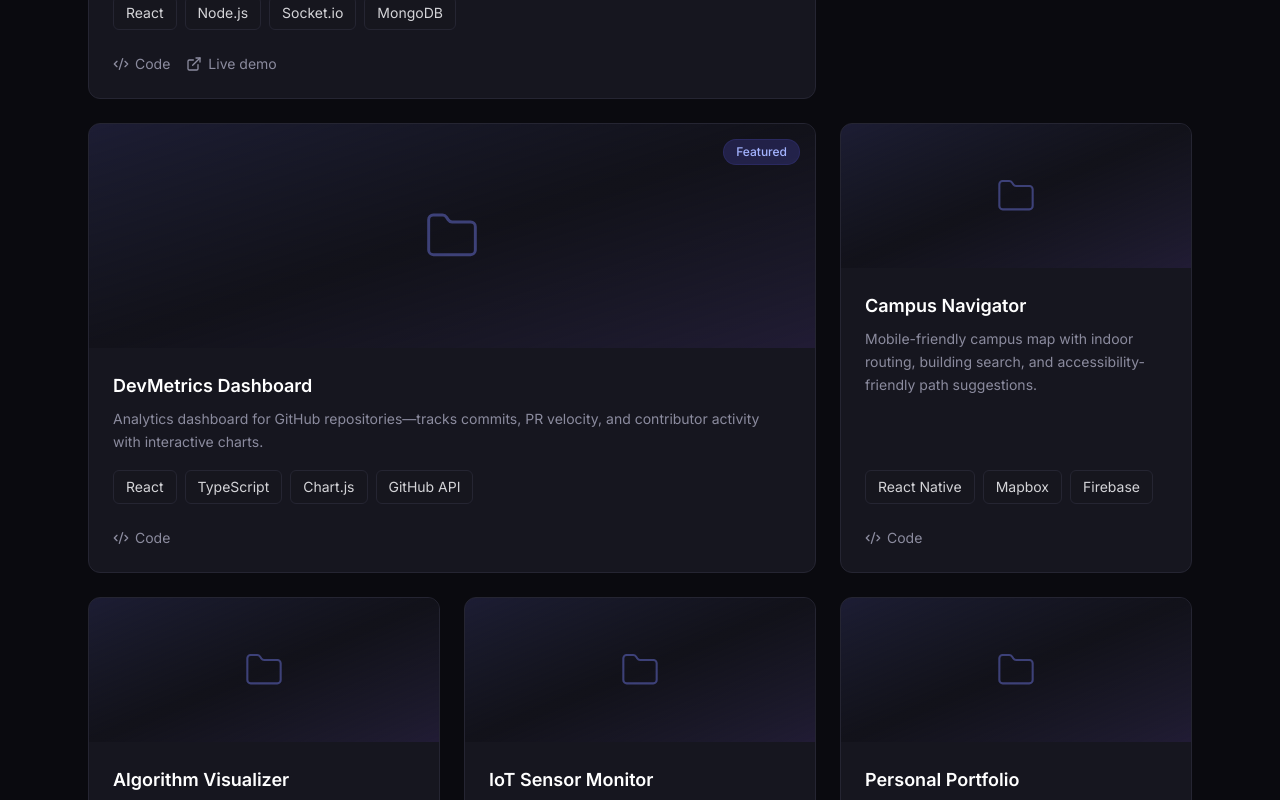
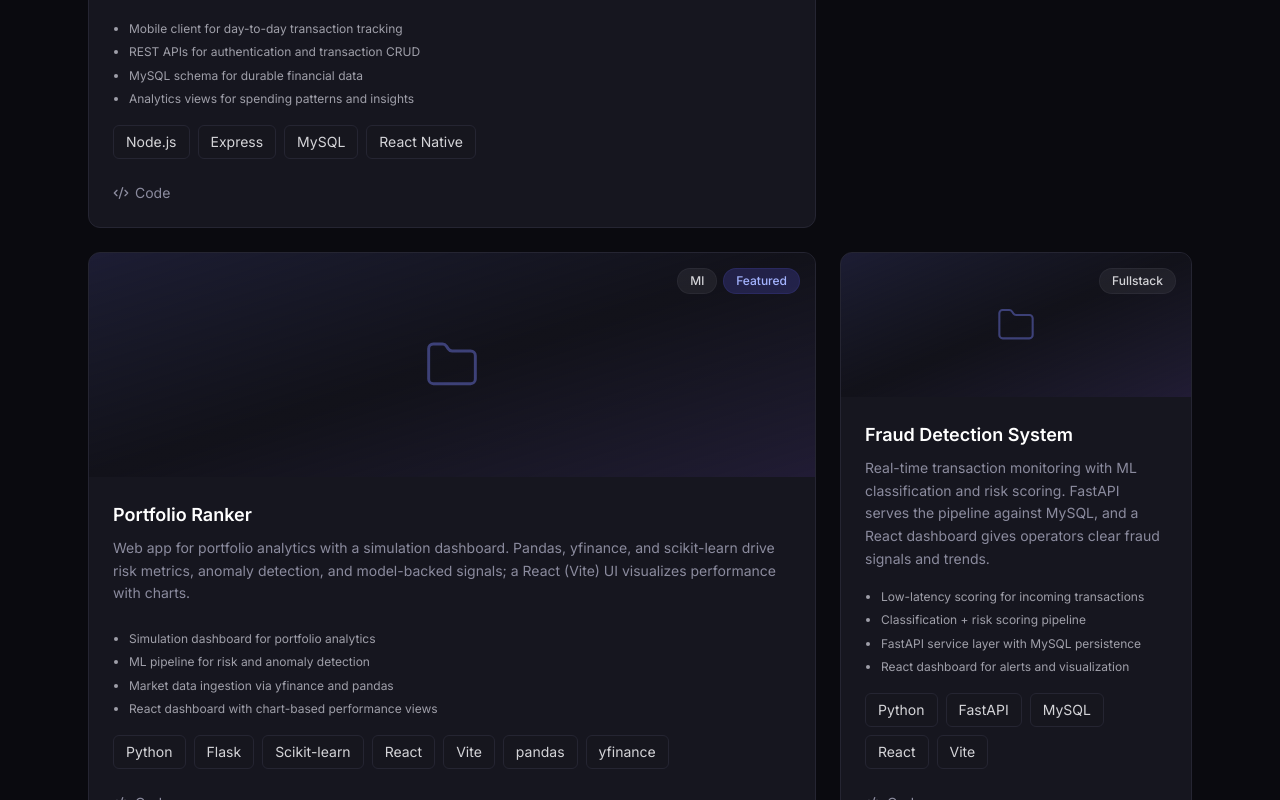
Before and after one commit to AminMirlohii/AminPortfolio, a React (Vite) app: page / in a window 1280 px wide. Shown: the part 2040-2840 px from the top of the page. Built offline with nearby package versions, Linux system fonts and the light colour scheme.

Commit message:
Added structured project data for portfolio projects

```diff
--- a/src/components/ProjectCard.jsx
+++ b/src/components/ProjectCard.jsx
@@ -3,6 +3,12 @@ import { Code2, ExternalLink, Folder } from 'lucide-react'
 import SkillBadge from './ui/SkillBadge'
 
 export default function ProjectCard({ project, featured = false }) {
+  const stack = project.techStack ?? project.tags ?? []
+  const categoryLabel =
+    typeof project.category === 'string'
+      ? project.category.charAt(0).toUpperCase() + project.category.slice(1)
+      : ''
+
   return (
     <motion.article
       initial={{ opacity: 0, y: 24 }}
@@ -24,11 +30,18 @@ export default function ProjectCard({ project, featured = false }) {
           size={featured ? 56 : 40}
           strokeWidth={1.25}
         />
-        {project.featured && (
-          <span className="absolute right-4 top-4 rounded-full bg-indigo-500/20 px-3 py-1 text-xs font-medium text-indigo-300 ring-1 ring-indigo-500/30">
-            Featured
-          </span>
-        )}
+        <div className="absolute right-4 top-4 flex flex-wrap items-center gap-2">
+          {project.category && (
+            <span className="rounded-full bg-zinc-500/15 px-3 py-1 text-xs font-medium text-zinc-300 ring-1 ring-zinc-500/25">
+              {categoryLabel}
+            </span>
+          )}
+          {project.featured && (
+            <span className="rounded-full bg-indigo-500/20 px-3 py-1 text-xs font-medium text-indigo-300 ring-1 ring-indigo-500/30">
+              Featured
+            </span>
+          )}
+        </div>
       </div>
 
       <div className="flex flex-1 flex-col p-6">
@@ -39,8 +52,16 @@ export default function ProjectCard({ project, featured = false }) {
           {project.description}
         </p>
 
+        {Array.isArray(project.highlights) && project.highlights.length > 0 && (
+          <ul className="mt-4 list-disc space-y-1 pl-4 text-xs leading-relaxed text-zinc-400">
+            {project.highlights.map((item) => (
+              <li key={item}>{item}</li>
+            ))}
+          </ul>
+        )}
+
         <div className="mt-4 flex flex-wrap gap-2">
-          {project.tags.map((tag) => (
+          {stack.map((tag) => (
             <SkillBadge key={tag}>{tag}</SkillBadge>
           ))}
         </div>
--- a/src/data/projects.js
+++ b/src/data/projects.js
@@ -1,72 +1,76 @@
 /**
- * Add new projects by appending to this array.
- * featured: true — larger card in the grid (use sparingly)
+ * Add projects by appending to this array.
+ * github: replace placeholder URLs with your real repo links.
+ * featured: true — spans two columns on large screens (use sparingly)
  */
+
 export const projects = [
   {
-    id: 'taskflow',
-    title: 'TaskFlow',
+    id: 'personal-finance-tracker',
+    title: 'Personal Finance Tracker',
     description:
-      'A collaborative task manager with real-time updates, drag-and-drop boards, and team workspaces built for productivity.',
-    tags: ['React', 'Node.js', 'Socket.io', 'MongoDB'],
-    image: null,
-    github: 'https://github.com/yourusername/taskflow',
-    live: 'https://taskflow-demo.example.com',
+      'Full-stack mobile app for logging income and expenses with secure auth and a MySQL-backed ledger. REST APIs power transactions and user sessions, with analytics that surface spending patterns and simple insights.',
+    techStack: ['Node.js', 'Express', 'MySQL', 'React Native'],
+    highlights: [
+      'Mobile client for day-to-day transaction tracking',
+      'REST APIs for authentication and transaction CRUD',
+      'MySQL schema for durable financial data',
+      'Analytics views for spending patterns and insights',
+    ],
+    github: 'https://github.com/yourusername/personal-finance-tracker',
+    live: null,
+    category: 'fullstack',
     featured: true,
   },
   {
-    id: 'devmetrics',
-    title: 'DevMetrics Dashboard',
+    id: 'portfolio-ranker',
+    title: 'Portfolio Ranker',
     description:
-      'Analytics dashboard for GitHub repositories—tracks commits, PR velocity, and contributor activity with interactive charts.',
-    tags: ['React', 'TypeScript', 'Chart.js', 'GitHub API'],
-    image: null,
-    github: 'https://github.com/yourusername/devmetrics',
+      'Web app for portfolio analytics with a simulation dashboard. Pandas, yfinance, and scikit-learn drive risk metrics, anomaly detection, and model-backed signals; a React (Vite) UI visualizes performance with charts.',
+    techStack: ['Python', 'Flask', 'Scikit-learn', 'React', 'Vite', 'pandas', 'yfinance'],
+    highlights: [
+      'Simulation dashboard for portfolio analytics',
+      'ML pipeline for risk and anomaly detection',
+      'Market data ingestion via yfinance and pandas',
+      'React dashboard with chart-based performance views',
+    ],
+    github: 'https://github.com/yourusername/portfolio-ranker',
     live: null,
+    category: 'ml',
     featured: true,
   },
   {
-    id: 'campus-nav',
-    title: 'Campus Navigator',
+    id: 'fraud-detection-system',
+    title: 'Fraud Detection System',
     description:
-      'Mobile-friendly campus map with indoor routing, building search, and accessibility-friendly path suggestions.',
-    tags: ['React Native', 'Mapbox', 'Firebase'],
-    image: null,
-    github: 'https://github.com/yourusername/campus-nav',
+      'Real-time transaction monitoring with ML classification and risk scoring. FastAPI serves the pipeline against MySQL, and a React dashboard gives operators clear fraud signals and trends.',
+    techStack: ['Python', 'FastAPI', 'MySQL', 'React', 'Vite'],
+    highlights: [
+      'Low-latency scoring for incoming transactions',
+      'Classification + risk scoring pipeline',
+      'FastAPI service layer with MySQL persistence',
+      'React dashboard for alerts and visualization',
+    ],
+    github: 'https://github.com/yourusername/fraud-detection-system',
     live: null,
+    category: 'fullstack',
     featured: false,
   },
   {
-    id: 'algo-viz',
-    title: 'Algorithm Visualizer',
+    id: 'movie-x-movie',
+    title: 'Movie-X-Movie App',
     description:
-      'Interactive visualizations for sorting and graph algorithms with step-by-step playback and complexity notes.',
-    tags: ['React', 'Framer Motion', 'Algorithms'],
-    image: null,
-    github: 'https://github.com/yourusername/algo-viz',
-    live: 'https://algo-viz.example.com',
-    featured: false,
-  },
-  {
-    id: 'iot-monitor',
-    title: 'IoT Sensor Monitor',
-    description:
-      'Embedded project streaming temperature and humidity data to a web dashboard with threshold alerts.',
-    tags: ['C++', 'Arduino', 'MQTT', 'React'],
-    image: null,
-    github: 'https://github.com/yourusername/iot-monitor',
+      'Cross-platform movie discovery built with Expo, powered by the TMDB API for search and trending feeds. JavaScript UI patterns plus Appwrite on the backend for auth and synced data.',
+    techStack: ['React Native', 'Expo', 'Appwrite', 'JavaScript', 'TMDB API'],
+    highlights: [
+      'Discovery flows using TMDB search and trending',
+      'Polished mobile UI with Expo',
+      'Appwrite for backend capabilities',
+      'Fast browsing and favorites-style workflows',
+    ],
+    github: 'https://github.com/yourusername/movie-x-movie',
     live: null,
-    featured: false,
-  },
-  {
-    id: 'portfolio',
-    title: 'Personal Portfolio',
-    description:
-      'This site—a minimal, responsive developer portfolio with modular components and a single data source for projects.',
-    tags: ['React', 'Vite', 'Tailwind CSS', 'Framer Motion'],
-    image: null,
-    github: 'https://github.com/yourusername/portfolio',
-    live: null,
+    category: 'mobile',
     featured: false,
   },
 ]
```
Also changed, not shown: 1 other file (tests, documents, lock files or other folders).
